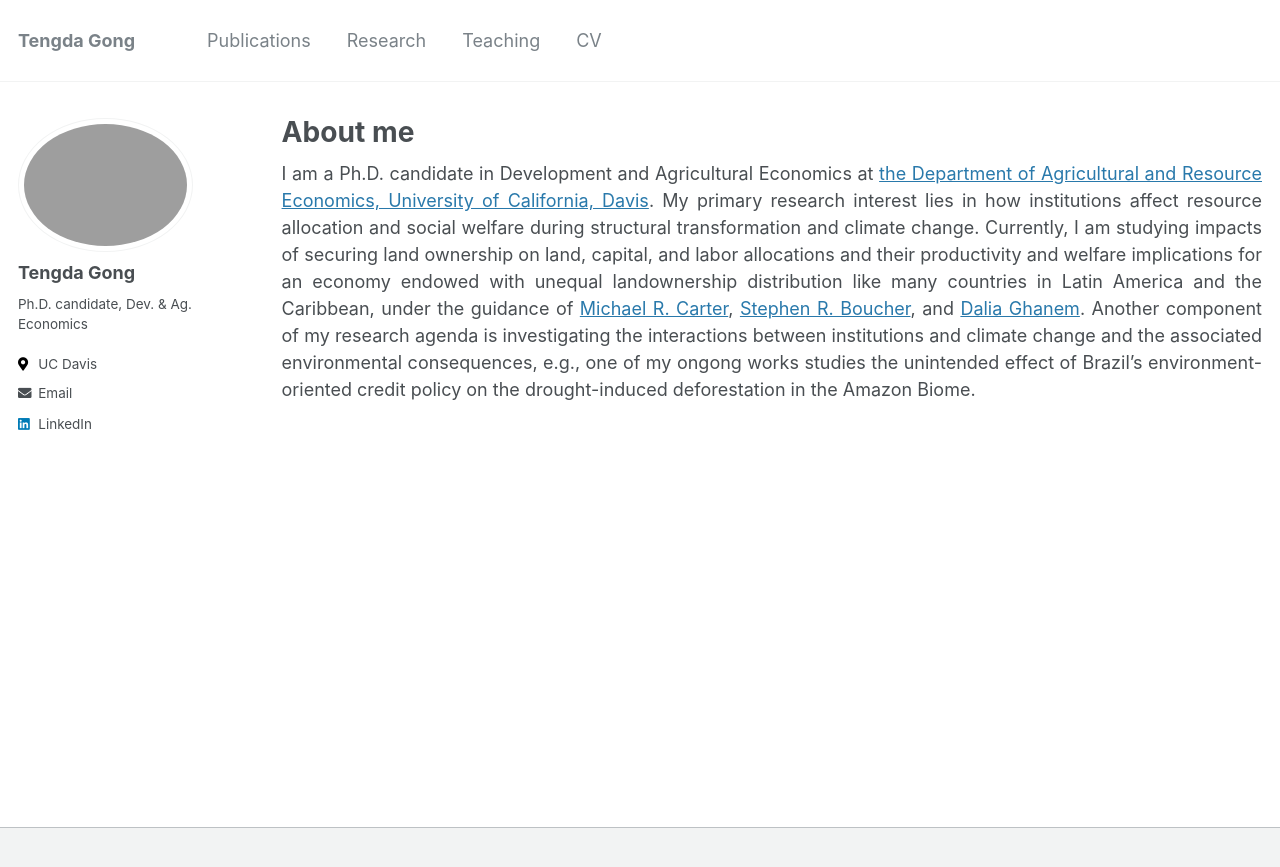
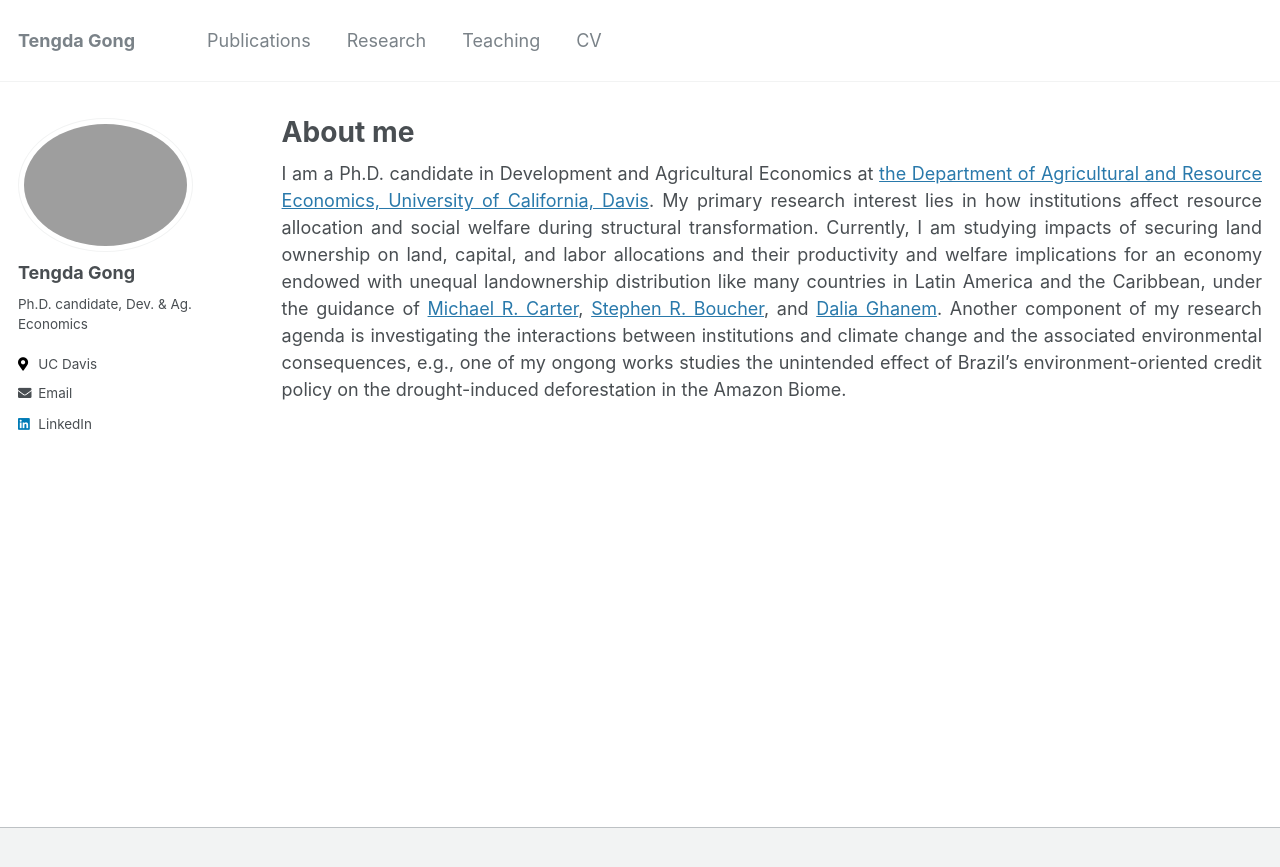
Before and after one commit to tendakung/tendakung.github.io, a Jekyll site: the page built from _pages/about.md, in a window 1280 px wide. Shown: the top 867 px of the page. Built offline with Jekyll 4.4.1, drawn with Linux system fonts in a browser that asks for light colours.

Commit message:
Update about.md

```diff
--- a/_pages/about.md
+++ b/_pages/about.md
@@ -7,6 +7,6 @@ redirect_from:
   - /about.html
 ---
 
-I am a Ph.D. candidate in Development and Agricultural Economics at [the Department of Agricultural and Resource Economics, University of California, Davis](https://are.ucdavis.edu/people/grad-students/phd/tengda-gong/). My primary research interest lies in how institutions affect resource allocation and social welfare during structural transformation and climate change.  Currently, I am studying impacts of securing land ownership on land, capital, and labor allocations and their productivity and welfare implications for an economy endowed with unequal landownership distribution like many countries in Latin America and the Caribbean, under the guidance of [Michael R. Carter](https://are.ucdavis.edu/people/faculty/michael-carter/), [Stephen R. Boucher](https://are.ucdavis.edu/people/faculty/steve-boucher/), and [Dalia Ghanem](https://are.ucdavis.edu/people/faculty/dalia-ghanem/). Another component of my research agenda is investigating the interactions between institutions and climate change and the associated environmental consequences, e.g., one of my ongong works studies the unintended effect of Brazil's environment-oriented credit policy on the drought-induced deforestation in the Amazon Biome.
+I am a Ph.D. candidate in Development and Agricultural Economics at [the Department of Agricultural and Resource Economics, University of California, Davis](https://are.ucdavis.edu/people/grad-students/phd/tengda-gong/). My primary research interest lies in how institutions affect resource allocation and social welfare during structural transformation. Currently, I am studying impacts of securing land ownership on land, capital, and labor allocations and their productivity and welfare implications for an economy endowed with unequal landownership distribution like many countries in Latin America and the Caribbean, under the guidance of [Michael R. Carter](https://are.ucdavis.edu/people/faculty/michael-carter/), [Stephen R. Boucher](https://are.ucdavis.edu/people/faculty/steve-boucher/), and [Dalia Ghanem](https://are.ucdavis.edu/people/faculty/dalia-ghanem/). Another component of my research agenda is investigating the interactions between institutions and climate change and the associated environmental consequences, e.g., one of my ongong works studies the unintended effect of Brazil's environment-oriented credit policy on the drought-induced deforestation in the Amazon Biome.
 
 <br>
```
